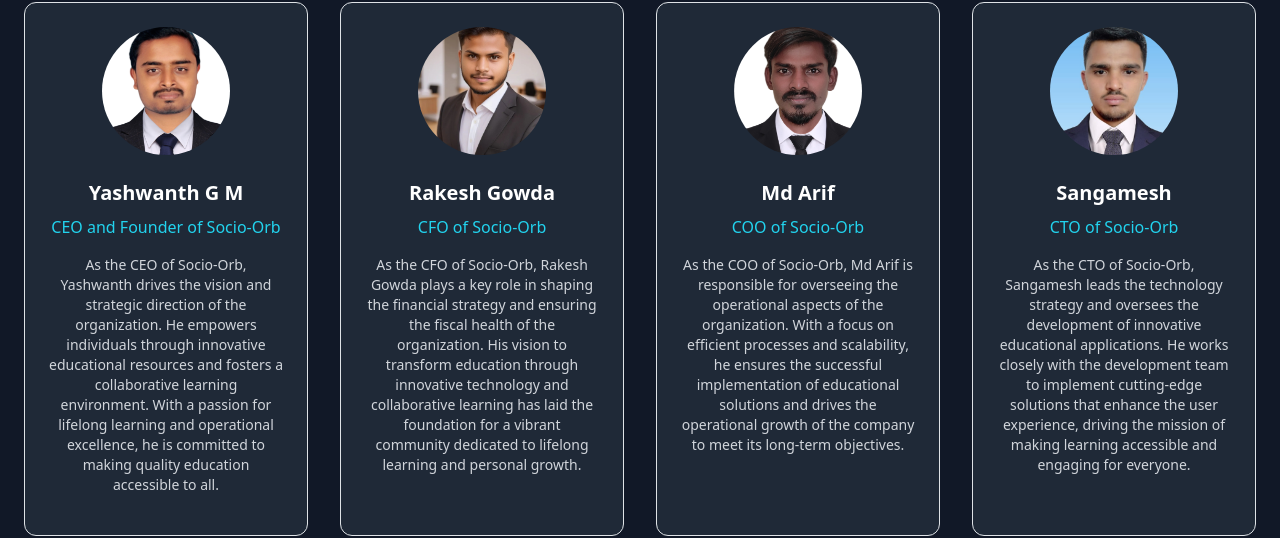
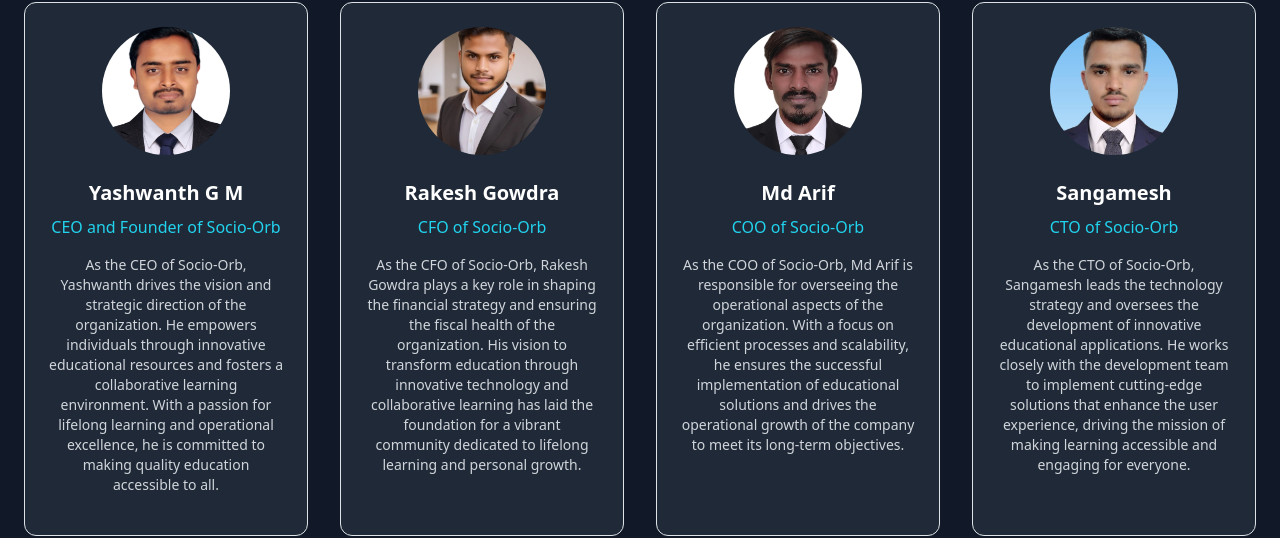
Before and after one commit to rakeshgowda123/Socio, a React (Create React App) app in the folder frontend/: page / in a window 1280 px wide. Shown: the part 1582-2120 px from the top of the page. Built offline with nearby package versions, Linux system fonts and the light colour scheme.

Commit message:
Update Landingpage.js

```diff
--- a/frontend/src/Components/Landingpage.js
+++ b/frontend/src/Components/Landingpage.js
@@ -72,10 +72,10 @@
     image: "/yashu.png",
   },
   {
-    name: "Rakesh Gowda",
+    name: "Rakesh Gowdra",
     role: "CFO of Socio-Orb",
     description:
-      "As the CFO of Socio-Orb, Rakesh Gowda plays a key role in shaping the financial strategy and ensuring the fiscal health of the organization. His vision to transform education through innovative technology and collaborative learning has laid the foundation for a vibrant community dedicated to lifelong learning and personal growth.",
+      "As the CFO of Socio-Orb, Rakesh Gowdra plays a key role in shaping the financial strategy and ensuring the fiscal health of the organization. His vision to transform education through innovative technology and collaborative learning has laid the foundation for a vibrant community dedicated to lifelong learning and personal growth.",
     image: "/rakesh.jpg",
   },
   {
@@ -116,7 +116,7 @@
     const whatsappLink = `https://wa.me/9739498257?text=${encodeURIComponent(whatsappMessage)}`;
 
     // const whatsappLink = `https://wa.me/7619587629?text=Name:%20${query.name}%0AQuery:%20${query.query}`;
-      console.log(message);
+     // console.log(message);
 
     // Open the WhatsApp link in a new tab
     setTimeout(()=>{
```
